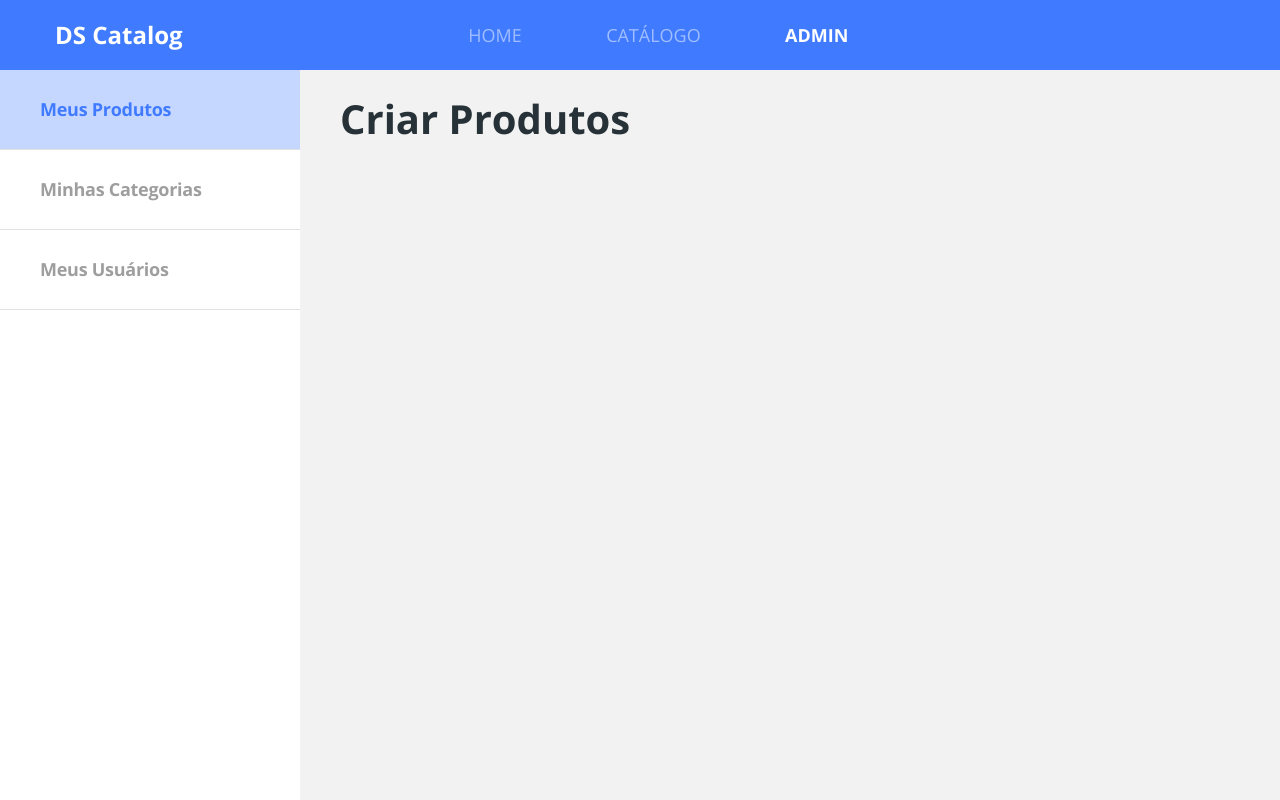
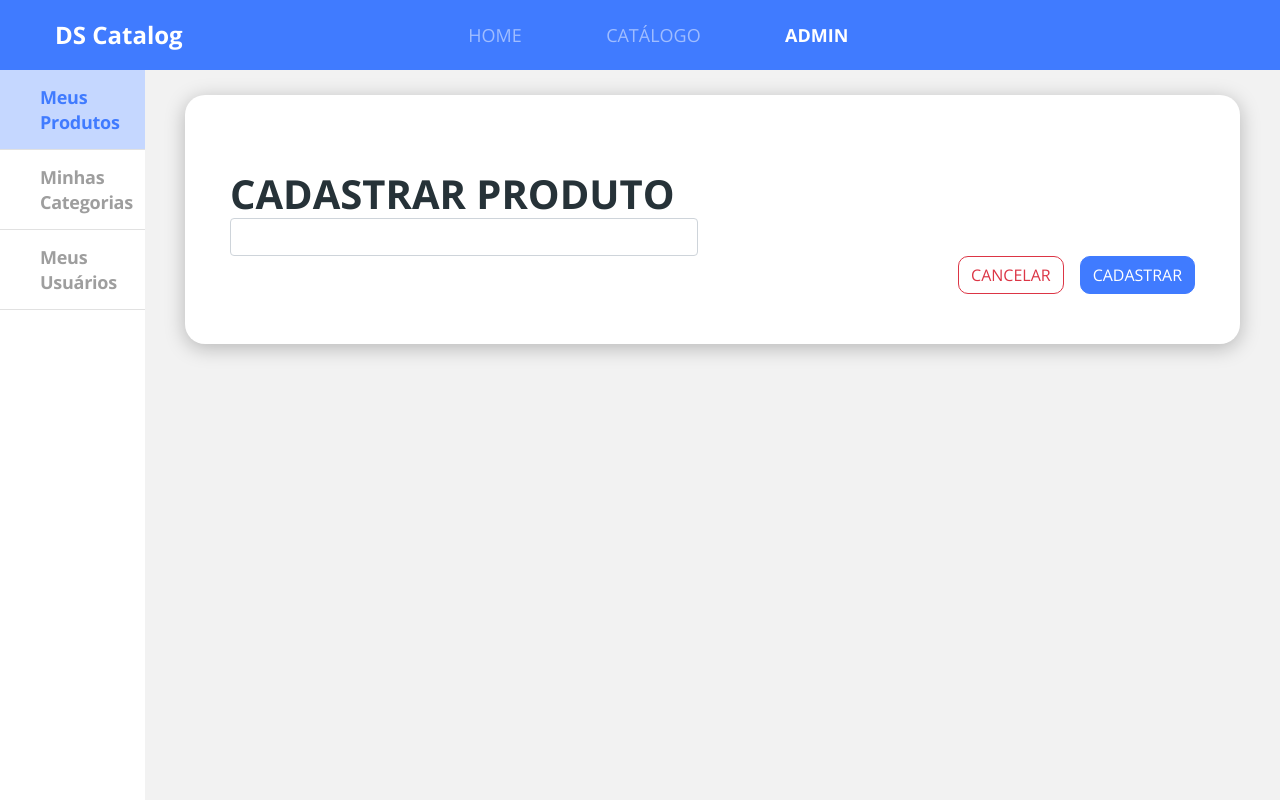
Before and after one commit to WilmarOliveira/ds-catalog-bootcamp-devsuperior, a React (Create React App) app in the folder front-web/: page /admin/products/create in a window 1280 px wide. Built offline with nearby package versions, Linux system fonts and the light colour scheme.

Commit message:
Add base admin form structure

```diff
--- /dev/null
+++ b/front-web/src/pages/Admin/components/BaseForm/index.tsx
@@ -0,0 +1,35 @@
+import { useHistory } from 'react-router-dom';
+import './styles.scss';
+
+type Props = {
+    title: string;
+    children: React.ReactNode;
+}
+
+const BaseForm = ({title, children} : Props) => {
+    const history = useHistory();
+
+    const handleOnCancel = () => {
+        history.push('../');
+    }
+
+    return(
+        <div className="admin-base-form card-base" >
+            <h1 className="base-form-title" >
+                {title}
+            </h1>
+            {children}
+            <div className="base-form-actions" >
+                <button
+                    className="btn btn-outline-danger mr-3 border-radius-10"
+                    onClick={handleOnCancel}
+                >
+                    CANCELAR
+                </button>
+                <button className="btn btn-primary border-radius-10" >CADASTRAR</button>
+            </div>
+        </div>
+    );
+}
+
+export default BaseForm;
--- /dev/null
+++ b/front-web/src/pages/Admin/components/BaseForm/styles.scss
@@ -0,0 +1,17 @@
+.admin-base-form {
+    padding: 75px 45px 50px 45px;
+    border-radius: 20px;
+    width: 1055px;
+}
+
+.admin-form-title {
+    font-weight: bold;
+    font-size: 24px;
+    line-height: 33px;
+    letter-spacing: -0.015em;
+    color: #263238;
+}
+
+.base-form-actions {
+    text-align: right;
+}
--- /dev/null
+++ b/front-web/src/pages/Admin/components/Products/Form/index.tsx
@@ -0,0 +1,15 @@
+import BaseForm from "../../BaseForm"
+
+const Form = () => {
+    return(
+        <BaseForm title={'CADASTRAR PRODUTO'}>
+            <div className="row">
+                <div className="col-6">
+                    <input type="text" className="form-control" />
+                </div>
+            </div>
+        </BaseForm>
+    );
+}
+
+export default Form;
--- a/front-web/src/pages/Admin/components/Products/index.tsx
+++ b/front-web/src/pages/Admin/components/Products/index.tsx
@@ -1,4 +1,5 @@
 import { Route, Switch } from "react-router-dom"
+import Form from "./Form"
 import List from "./List"
 
 const Products = () => {
@@ -9,7 +10,7 @@ const Products = () => {
                     <List />
                 </Route>
                 <Route path="/admin/products/create" >
-                    <h1>Criar Produtos</h1>
+                    <Form />
                 </Route>
                 <Route path="/admin/products/:productId" >
                     <h1>Editar Produtos</h1>
```
Also changed, not shown: 1 other file (tests, documents, lock files or other folders).
